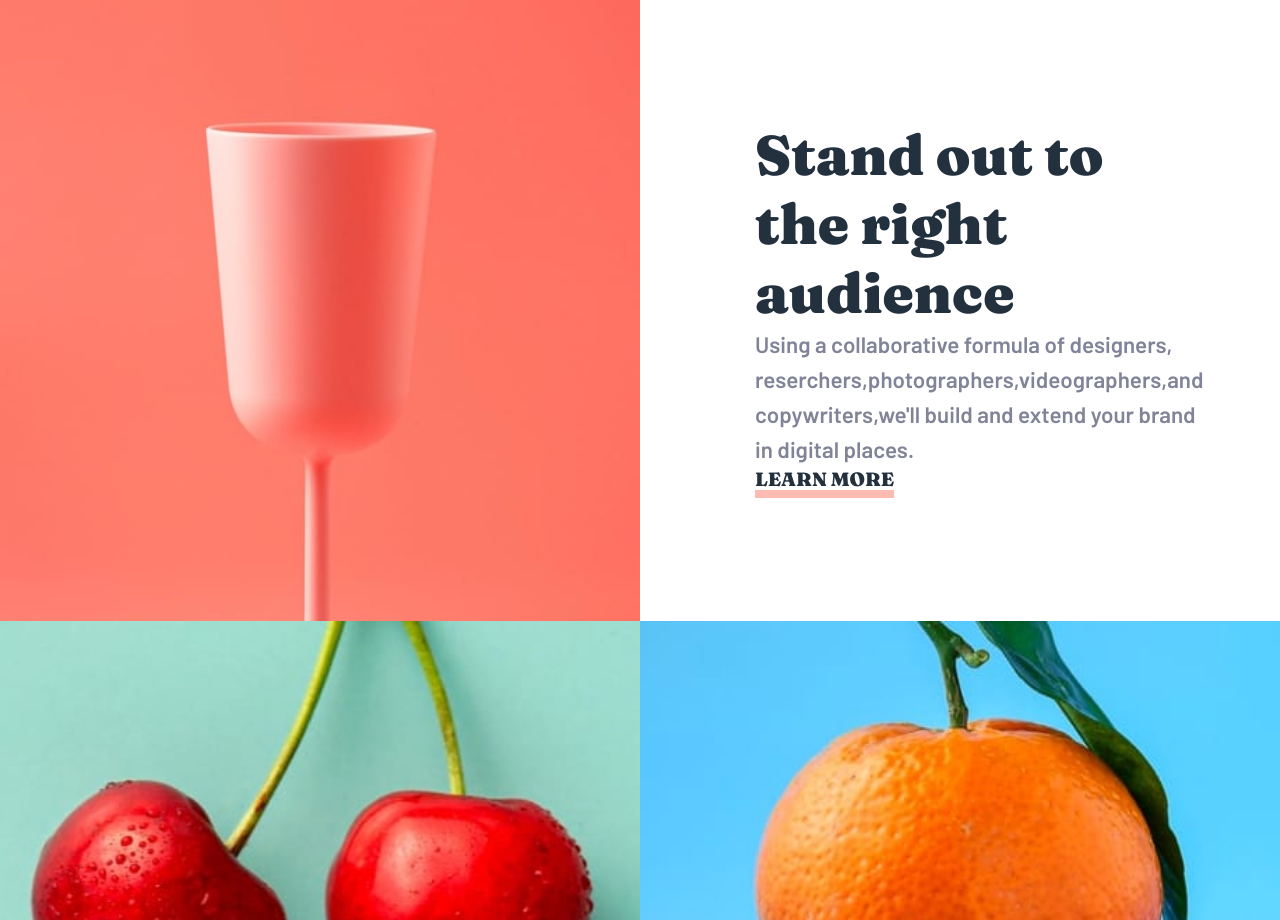
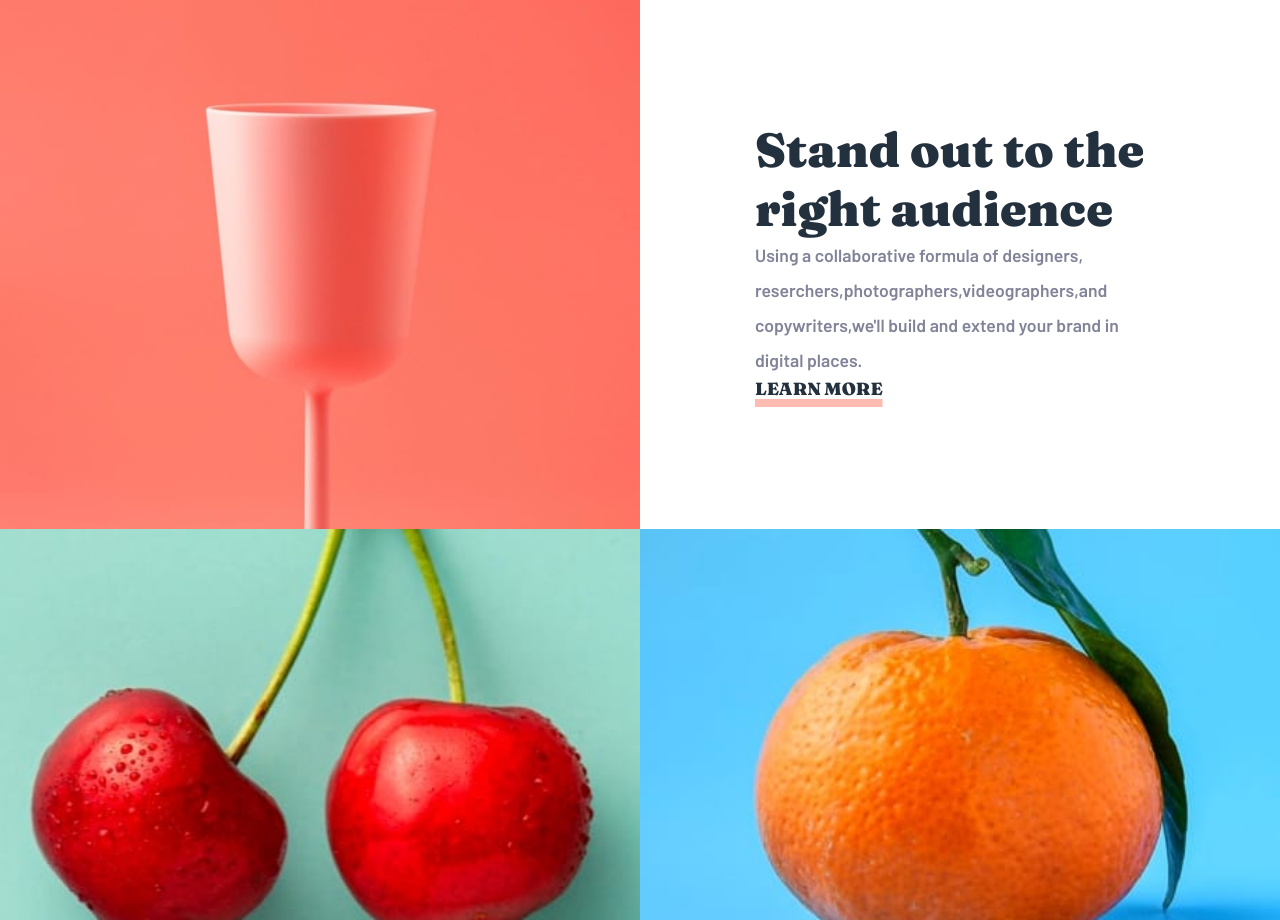
Before and after one commit to DantDev/sunnyside-page, a React (Vite) app: page / in a window 1280 px wide. Shown: the part 1260-2180 px from the top of the page. Built offline with nearby package versions, Linux system fonts and the light colour scheme.

Commit message:
Update index.css

```diff
--- a/src/index.css
+++ b/src/index.css
@@ -281,7 +281,7 @@
 
 .content-4-title{
   font-family: var(--ff-fraunces);
-  font-size: 3.5em;
+  font-size: 3em;
   font-weight: var(--fw-bold);
   color: var(--clr-very-dark-desat-blue);
 }
@@ -289,7 +289,7 @@
 .content-4-text{
   text-align: start;
   font-family: var(--ff-barlow);
-  font-size: 1.4em;
+  font-size: 1.1em;
   color: var(--clr-dark-grayish-blue);
   line-height: 35px;
 }
@@ -299,7 +299,7 @@
   border: none;
   font-family: var(--ff-fraunces);
   font-weight: var(--fw-bold);
-  font-size: 1.2em;
+  font-size: 1.1em;
   color: var(--clr-very-dark-desat-blue);
   text-decoration: underline 8px hsla(7, 99%, 70%, 0.5);
 }
```
